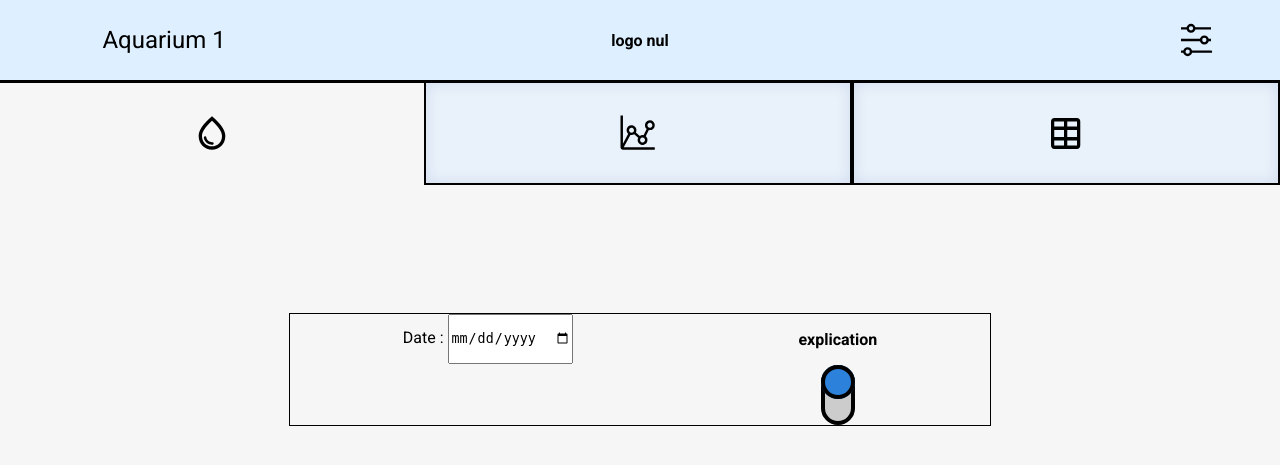
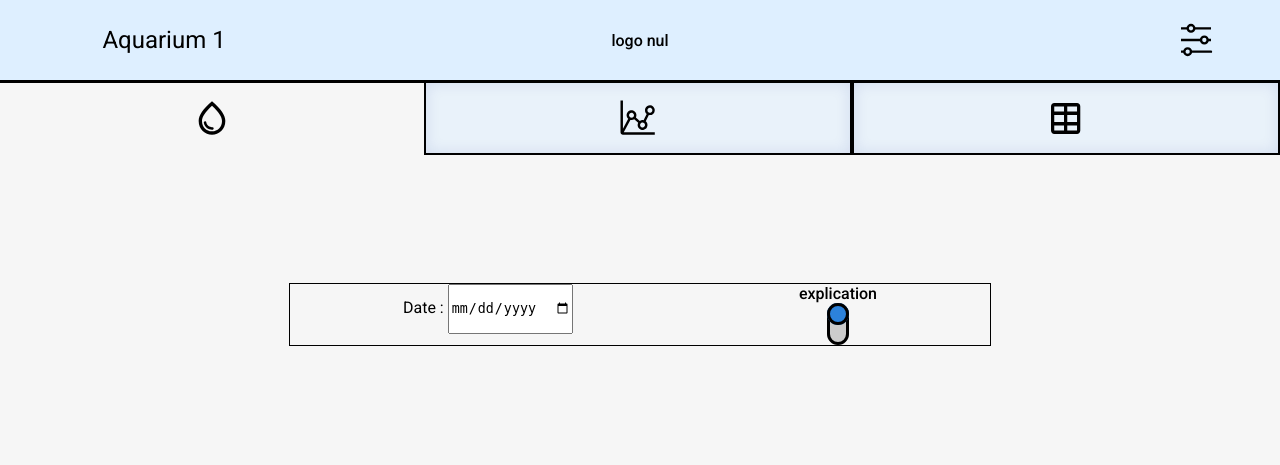
Before and after one commit to gaetancorin/aquanote, a PHP site: page /afficheur.html in a window 1280 px wide. Shown: the top 465 px of the page. Run offline with PHP 8.4, Linux system fonts and the light colour scheme.

Commit message:
redimonsion bouton explication et commentaire bouton

```diff
--- a/site/afficheur.css
+++ b/site/afficheur.css
@@ -107,7 +107,7 @@ li  a img{
 
     li  a img{
         max-width: 40px;
-        padding: 30px 0px;
+        padding: 15px 0px;
 
     }
 
@@ -135,23 +135,26 @@ input[type="date"]{
 
 p{
     font-size: 16px;
-    font-weight: 600;
+    font-weight: 500;
+    margin: 0;
 }
 
-/* ---- Bouton explication ----*/
+/* ---------- Bouton explication ---------*/
+/* represente la partie cliquable caché derrière slider*/
 label[class="switch"] {
     position: relative;
     display: inline-block;
-    width: 34px;
-    height: 60px;
+    width: 22px;
+    height: 42px;
   }
-
+  /* transforme le label en checkbox mais opacité 0 */
   .switch input {
     opacity: 0;
     width: 0;
     height: 0;
   }
 
+  /* represente le bouton visuel mais aucun lien avec checkbox */
   .slider {
     position: absolute;
     cursor: pointer;
@@ -160,24 +163,24 @@ label[class="switch"] {
     right: 0;
     bottom: 0;
     background-color: #ccc;
-    -webkit-transition: .4s;
-    transition: .4s;
-    outline: 4px solid black;
-    outline-offset: -4px;
+    -webkit-transition: .6s;
+    transition: .6s;
+    outline: 3px solid black;
+    outline-offset: -3px;
   }
 
   .slider:before {
     position: absolute;
     content: "";
-    height: 34px;
-    width: 34px;
+    height: 22px;
+    width: 22px;
     left: 0px;
     bottom: 0px;
     background-color: #b92323;
-    -webkit-transition: .4s;
-    transition: .4s;
-    outline: 4px solid black;
-    outline-offset: -4px;
+    -webkit-transition: .6s;
+    transition: .6s;
+    outline: 3px solid black;
+    outline-offset: -3px;
   }
 
   input:checked + .slider:before {
@@ -189,14 +192,14 @@ label[class="switch"] {
   }
 
   input:checked + .slider:before {
-    -webkit-transform: translatey(-26px);
-    -ms-transform: translatey(-26px);
-    transform: translatey(-26px);
+    -webkit-transform: translatey(-20px);
+    -ms-transform: translatey(-20px);
+    transform: translatey(-20px);
   }
 
   /* Rounded sliders */
   .slider.round {
-    border-radius: 34px;
+    border-radius: 22px;
   }
 
   .slider.round:before {
```
